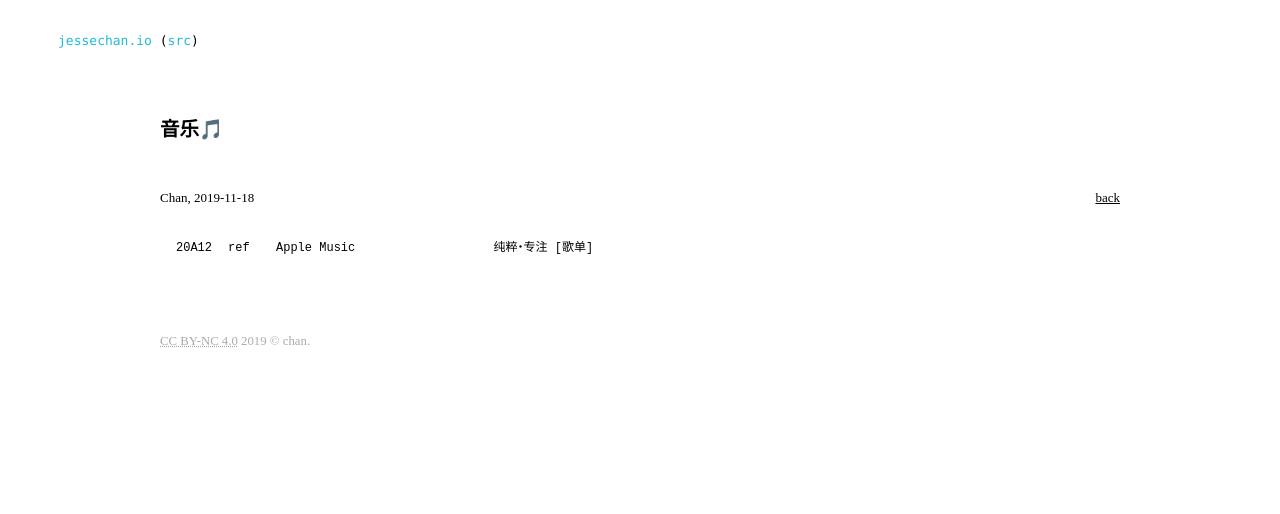
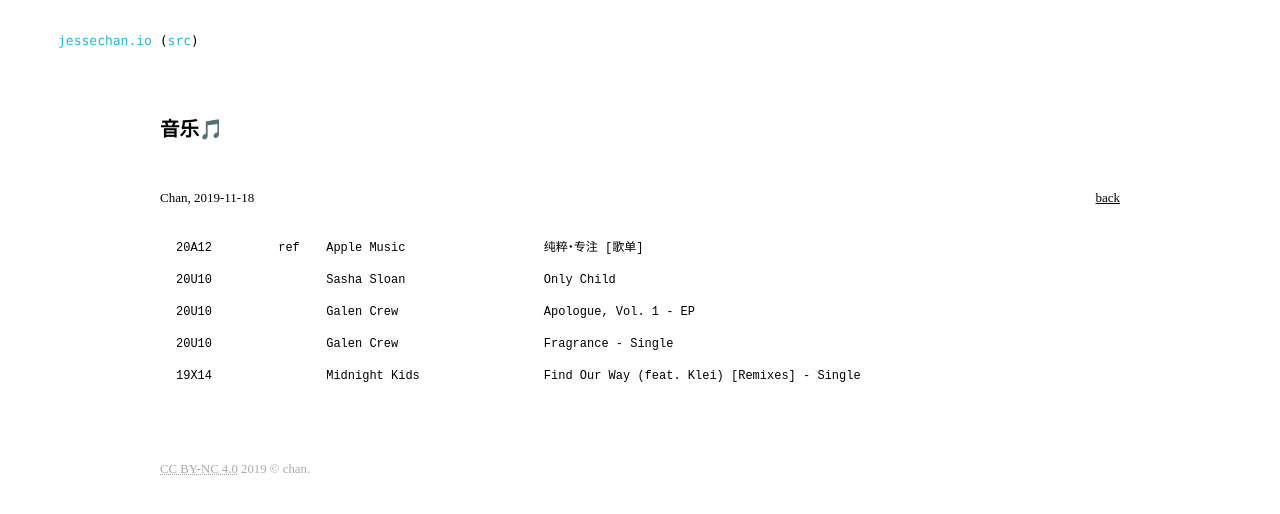
Before and after one commit to JesseEisen/chan, a Jekyll site: the page built from _posts/2019-11-18-star_share.md, in a window 1280 px wide. Shown: the top 514 px of the page. Built offline with Jekyll 4.4.1, drawn with Linux system fonts in a browser that asks for light colours; our own code applies the rules of GitHub Pages for plain Markdown files.

Commit message:
add new things

```diff
--- a/_posts/2019-11-18-star_share.md
+++ b/_posts/2019-11-18-star_share.md
@@ -8,11 +8,36 @@ category: "essay"
 
 
 <div class="entries">
-  <div id="19Q14" class="entry book">
+  <div id="20A12" class="entry">
      <span class="time">20A12</span>
      <span class="left"><a href="https://music.apple.com/cn/playlist/%E7%BA%AF%E7%B2%B9-%E4%B8%93%E6%B3%A8/pl.dbd712beded846dca273d5d3259d28aa" target="_blank">ref</a></span>
      <span class="middle"><p><span>Apple Music</span></p></span>
      <span class="right"><p>纯粹・专注 [歌单]</p></span>
   </div>
+  <div id="20U10" class="entry">
+     <span class="time">20U10</span>
+     <span class="left"></span>
+     <span class="middle"><p><span>Sasha Sloan</span></p></span>
+     <span class="right"><p>Only Child</p></span>
+  </div>
+  <div id="20U10-1" class="entry">
+     <span class="time">20U10</span>
+     <span class="left"></span>
+     <span class="middle"><p><span>Galen Crew</span></p></span>
+     <span class="right"><p>Apologue, Vol. 1 - EP</p></span>
+  </div>
+  <div id="20U10-2" class="entry ">
+     <span class="time">20U10</span>
+     <span class="left"></span>
+     <span class="middle"><p><span>Galen Crew</span></p></span>
+     <span class="right"><p>Fragrance - Single</p></span>
+  </div>
+  <div id="19X14" class="entry ">
+     <span class="time">19X14</span>
+     <span class="left"></span>
+     <span class="middle"><p><span>Midnight Kids</span></p></span>
+     <span class="right"><p>Find Our Way (feat. Klei) [Remixes] - Single</p></span>
+  </div>
+
 
 </div>
--- a/css/main.css
+++ b/css/main.css
@@ -299,6 +299,9 @@ img {
   font-family: 'SFMono-Regular', monospace;
   font-variant-numeric: tabular-nums;
 }
+.entry .time {
+    width: 10%;
+}
 .entry a {
   color: inherit;
   text-decoration: none;
```
